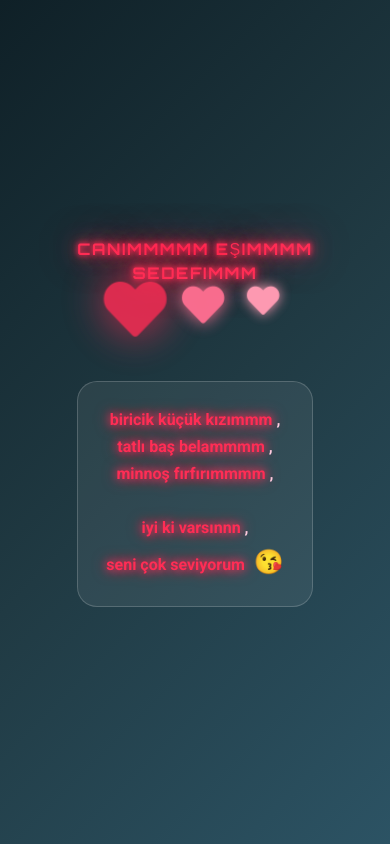
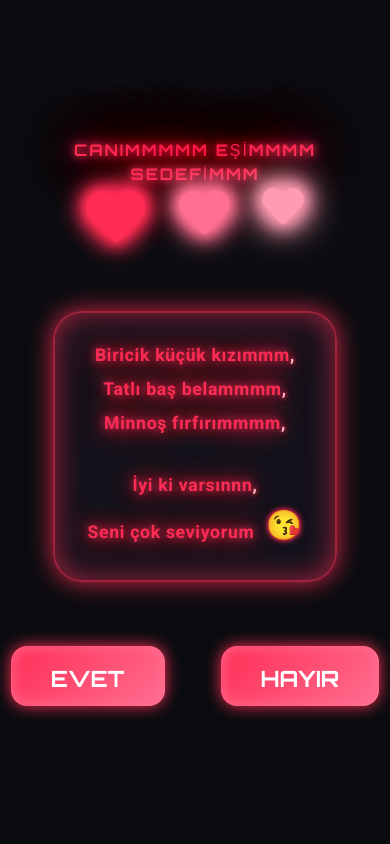
Before and after one commit to tasemre/sedef, a plain HTML site: page index.html in a window 390 px wide. Drawn offline with nearby package versions, Linux system fonts and the light colour scheme.

Commit message:
Update index.html

```diff
--- a/index.html
+++ b/index.html
@@ -1,60 +1,67 @@
-<html lang="en">
- <head>
-  <meta charset="utf-8"/>
-  <meta content="width=device-width, initial-scale=1" name="viewport"/>
-  <title>
-   Sevgiliye Aşk Mesajı
-  </title>
-  <script src="https://cdn.tailwindcss.com">
-  </script>
-  <link href="https://cdnjs.cloudflare.com/ajax/libs/font-awesome/5.15.3/css/all.min.css" rel="stylesheet"/>
+<!DOCTYPE html>
+<html lang="tr">
+<head>
+  <meta charset="utf-8" />
+  <meta content="width=device-width, initial-scale=1" name="viewport" />
+  <title>Sevgiliye Aşk Mesajı</title>
+  <script src="https://cdn.tailwindcss.com"></script>
+  <link
+    href="https://cdnjs.cloudflare.com/ajax/libs/font-awesome/5.15.3/css/all.min.css"
+    rel="stylesheet"
+  />
   <style>
-   @import url('https://fonts.googleapis.com/css2?family=Orbitron:wght@700&family=Roboto:wght@400;700&display=swap');
+    @import url("https://fonts.googleapis.com/css2?family=Orbitron:wght@700&family=Roboto:wght@400;700&display=swap");
 
+    /* === Arka plan koyulaştırıldı, sadeleştirildi === */
     body {
-      font-family: 'Roboto', sans-serif;
-      background: linear-gradient(135deg, #0f2027, #203a43, #2c5364);
-      color: #e0e7ff;
+      font-family: "Roboto", sans-serif;
+      background: #0b0c10; /* koyu siyahımsı ton */
       min-height: 100vh;
+      margin: 0;
       display: flex;
       flex-direction: column;
       justify-content: center;
       align-items: center;
       padding: 2rem;
       user-select: none;
+      overflow-x: hidden;
     }
 
     h1 {
-      font-family: 'Orbitron', sans-serif;
-      letter-spacing: 0.15em;
+      font-family: "Orbitron", sans-serif;
+      letter-spacing: 0.18em;
       text-transform: uppercase;
       text-align: center;
-      font-size: 4.5rem;
+      font-size: 5rem;
       color: #ff2d55;
       text-shadow:
-        0 0 5px #ff2d55,
-        0 0 10px #ff2d55,
-        0 0 20px #ff2d55,
-        0 0 40px #ff2d55;
+        0 0 7px #ff2d55,
+        0 0 15px #ff2d55,
+        0 0 30px #ff2d55,
+        0 0 60px #ff2d55,
+        0 0 90px #ff2d55;
       animation: neonPulse 2.5s ease-in-out infinite alternate;
-      margin-bottom: 1.5rem;
+      margin-bottom: 2rem;
+      user-select: text;
     }
 
     @keyframes neonPulse {
       0% {
         text-shadow:
-          0 0 5px #ff2d55,
-          0 0 10px #ff2d55,
-          0 0 20px #ff2d55,
-          0 0 40px #ff2d55;
+          0 0 7px #ff2d55,
+          0 0 15px #ff2d55,
+          0 0 30px #ff2d55,
+          0 0 60px #ff2d55,
+          0 0 90px #ff2d55;
         color: #ff2d55;
       }
       100% {
         text-shadow:
-          0 0 10px #ff6f91,
-          0 0 20px #ff6f91,
+          0 0 15px #ff6f91,
           0 0 30px #ff6f91,
-          0 0 50px #ff6f91;
+          0 0 45px #ff6f91,
+          0 0 75px #ff6f91,
+          0 0 120px #ff6f91;
         color: #ff6f91;
       }
     }
@@ -62,200 +69,296 @@
     .heart-container {
       display: flex;
       justify-content: center;
-      gap: 1.5rem;
-      margin-bottom: 3rem;
+      gap: 2rem;
+      margin-bottom: 4rem;
+      perspective: 800px;
     }
 
     .heart-icon {
       color: #ff2d55;
-      filter: drop-shadow(0 0 6px #ff2d55);
-      animation: heartBeat 1.5s ease-in-out infinite;
-      transition: filter 0.3s ease;
-      font-size: 4.5rem;
+      filter: drop-shadow(0 0 8px #ff2d55);
+      animation: heartBeat 1.6s cubic-bezier(0.68, -0.55, 0.27, 1.55) infinite;
+      font-size: 5rem;
+      cursor: default;
+      transform-origin: center bottom;
+      transition: filter 0.4s ease, transform 0.4s ease;
+      will-change: transform, filter;
+      text-shadow:
+        0 0 10px #ff2d55,
+        0 0 20px #ff2d55,
+        0 0 30px #ff2d55;
+      user-select: none;
     }
 
     .heart-icon:nth-child(2) {
-      animation-delay: 0.3s;
+      animation-delay: 0.25s;
       color: #ff6f91;
-      filter: drop-shadow(0 0 8px #ff6f91);
-      font-size: 3.75rem;
+      filter: drop-shadow(0 0 10px #ff6f91);
+      font-size: 4.25rem;
+      text-shadow:
+        0 0 12px #ff6f91,
+        0 0 22px #ff6f91,
+        0 0 32px #ff6f91;
     }
 
     .heart-icon:nth-child(3) {
-      animation-delay: 0.6s;
+      animation-delay: 0.5s;
       color: #ff9bb3;
-      filter: drop-shadow(0 0 10px #ff9bb3);
-      font-size: 3rem;
+      filter: drop-shadow(0 0 12px #ff9bb3);
+      font-size: 3.5rem;
+      text-shadow:
+        0 0 15px #ff9bb3,
+        0 0 25px #ff9bb3,
+        0 0 40px #ff9bb3;
     }
 
     @keyframes heartBeat {
-      0%, 100% {
-        transform: scale(1);
-        filter: drop-shadow(0 0 6px currentColor);
+      0%,
+      100% {
+        transform: scale(1) rotate(0deg);
+        filter: drop-shadow(0 0 8px currentColor);
         opacity: 1;
       }
       50% {
-        transform: scale(1.4);
-        filter: drop-shadow(0 0 20px currentColor);
-        opacity: 0.8;
+        transform: scale(1.5) rotate(15deg);
+        filter: drop-shadow(0 0 25px currentColor);
+        opacity: 0.9;
       }
     }
 
+    /* === Mesaj kutusunu koyu ve opak yaptık === */
     .message-box {
-      max-width: 520px;
-      background: rgba(255 255 255 / 0.07);
-      border: 1px solid rgba(255 255 255 / 0.18);
-      border-radius: 1.25rem;
-      padding: 2rem 2.5rem;
+      max-width: 540px;
+      background: rgba(20, 20, 30, 0.85);
+      border: 2px solid rgba(255, 45, 85, 0.6);
+      border-radius: 1.8rem;
+      padding: 2.5rem 3rem;
       box-shadow:
-        0 0 15px rgba(255 45 85, 0.35),
-        inset 0 0 20px rgba(255 45 85, 0.25);
-      font-size: 1.375rem;
-      line-height: 1.7;
+        0 0 25px rgba(255, 45, 85, 0.85),
+        inset 0 0 30px rgba(255, 45, 85, 0.6);
+      font-size: 1.5rem;
+      line-height: 2;
       color: #ffd6e8;
       font-weight: 700;
       text-align: center;
-      font-family: 'Roboto', sans-serif;
+      font-family: "Roboto", sans-serif;
       position: relative;
       user-select: text;
+      letter-spacing: 0.04em;
+      text-shadow:
+        0 0 4px #ff2d55,
+        0 0 7px #ff2d55;
+      transition: box-shadow 0.3s ease;
+      margin-bottom: 3rem;
+    }
+    .message-box:hover {
+      box-shadow:
+        0 0 45px rgba(255, 45, 85, 1),
+        inset 0 0 50px rgba(255, 45, 85, 0.8);
     }
 
     .highlight {
       color: #ff2d55;
       font-weight: 900;
       text-shadow:
-        0 0 8px #ff2d55,
-        0 0 15px #ff2d55;
+        0 0 10px #ff2d55,
+        0 0 25px #ff2d55,
+        0 0 35px #ff2d55;
       animation: flicker 3s linear infinite;
       cursor: default;
+      user-select: text;
+      display: inline-block;
+      margin-bottom: 0.35rem;
     }
 
     @keyframes flicker {
-      0%, 19%, 21%, 23%, 25%, 54%, 56%, 100% {
+      0%,
+      19%,
+      21%,
+      23%,
+      25%,
+      54%,
+      56%,
+      100% {
         opacity: 1;
         text-shadow:
-          0 0 8px #ff2d55,
-          0 0 15px #ff2d55;
+          0 0 10px #ff2d55,
+          0 0 25px #ff2d55,
+          0 0 35px #ff2d55;
       }
-      20%, 22%, 24%, 55% {
-        opacity: 0.4;
+      20%,
+      22%,
+      24%,
+      55% {
+        opacity: 0.3;
         text-shadow: none;
       }
     }
 
     .emoji {
       display: inline-block;
-      margin-left: 0.3rem;
-      animation: bounceEmoji 2.5s ease-in-out infinite;
-      font-size: 1.5rem;
+      margin-left: 0.4rem;
+      animation: bounceEmoji 2.8s ease-in-out infinite;
+      font-size: 1.8rem;
+      user-select: none;
     }
 
     @keyframes bounceEmoji {
-      0%, 100% {
+      0%,
+      100% {
         transform: translateY(0);
       }
       50% {
-        transform: translateY(-6px);
+        transform: translateY(-8px);
       }
     }
 
-    .tech-icons {
-      margin-top: 3.5rem;
+    /* --- Butonlar --- */
+    .proposal-container {
       display: flex;
       justify-content: center;
       gap: 2.5rem;
-      flex-wrap: wrap;
+      margin-top: 1rem;
+      user-select: none;
+      position: relative;
+      width: 100%;
+      max-width: 600px;
     }
 
-    .tech-icons img {
-      width: 96px;
-      height: 96px;
-      border-radius: 1.25rem;
+    button.proposal-btn {
+      background: linear-gradient(135deg, #ff2d55, #ff6f91);
+      border: none;
+      border-radius: 1rem;
+      padding: 1rem 2.5rem;
+      font-size: 1.4rem;
+      font-weight: 900;
+      color: white;
+      cursor: pointer;
       box-shadow:
-        0 0 15px rgba(255 45 85, 0.6),
-        inset 0 0 10px rgba(255 45 85, 0.3);
-      transition: transform 0.3s ease, box-shadow 0.3s ease;
-      cursor: default;
-      filter: drop-shadow(0 0 8px #ff2d55);
+        0 0 15px #ff2d55,
+        inset 0 0 15px #ff6f91;
+      transition: all 0.3s ease;
+      text-transform: uppercase;
+      font-family: "Orbitron", sans-serif;
+      user-select: none;
+      position: relative;
+      overflow: hidden;
+      min-width: 120px;
+      flex-shrink: 0;
+      text-align: center;
+    }
+    button.proposal-btn:hover {
+      box-shadow:
+        0 0 30px #ff2d55,
+        inset 0 0 25px #ff6f91;
+      transform: scale(1.05);
     }
 
-    .tech-icons img:hover {
-      transform: scale(1.15) rotate(5deg);
-      box-shadow:
-        0 0 25px #ff2d55,
-        inset 0 0 20px #ff2d55;
+    /* Hayır butonunun kaçma animasyonu için geçiş */
+    button#noBtn {
+      position: absolute;
+      top: 0;
+      left: calc(50% + 80px); /* başlangıç sağ taraf */
+      transition: top 0.4s ease, left 0.4s ease;
     }
 
+    button#yesBtn {
+      position: absolute;
+      top: 0;
+      left: calc(50% - 160px); /* başlangıç sol taraf */
+    }
+
+    /* Responsive */
     @media (max-width: 480px) {
       h1 {
-        font-size: 3rem;
-        letter-spacing: 0.1em;
+        font-size: 3.2rem;
+        letter-spacing: 0.12em;
+        margin-bottom: 1.2rem;
       }
       .heart-icon {
-        font-size: 3rem !important;
+        font-size: 3.8rem !important;
       }
       .heart-icon:nth-child(2) {
-        font-size: 2.5rem !important;
+        font-size: 3.2rem !important;
       }
       .heart-icon:nth-child(3) {
-        font-size: 2rem !important;
+        font-size: 2.6rem !important;
       }
       .message-box {
-        font-size: 1rem;
-        padding: 1.5rem 1.75rem;
+        font-size: 1.1rem;
+        padding: 1.8rem 2rem;
         max-width: 90vw;
+        line-height: 1.6;
       }
-      .tech-icons {
-        gap: 1.5rem;
+      .proposal-container {
+        max-width: 90vw;
+        height: 60px;
       }
-      .tech-icons img {
-        width: 72px;
-        height: 72px;
+      button#noBtn,
+      button#yesBtn {
+        position: static;
+        margin: 0 0.5rem;
+        transform: none !important;
       }
     }
   </style>
- </head>
- <body>
-  <h1>
-   canımmmmm eşimmmm Sedefimmm
-  </h1>
+</head>
+<body>
+  <h1>Canımmmmm Eşimmmm Sedefimmm</h1>
   <div aria-hidden="true" class="heart-container">
-   <i class="fas fa-heart heart-icon">
-   </i>
-   <i class="fas fa-heart heart-icon">
-   </i>
-   <i class="fas fa-heart heart-icon">
-   </i>
+    <i class="fas fa-heart heart-icon"></i>
+    <i class="fas fa-heart heart-icon"></i>
+    <i class="fas fa-heart heart-icon"></i>
   </div>
   <div aria-label="Sevgiliye aşk dolu mesaj" class="message-box" role="region">
-   <span class="highlight">
-    biricik küçük kızımmm
-   </span>
-   ,
-   <br/>
-   <span class="highlight">
-    tatlı baş belammmm
-   </span>
-   ,
-   <br/>
-   <span class="highlight">
-    minnoş fırfırımmmm
-   </span>
-   ,
-   <br/>
-   <br/>
-   <span class="highlight">
-    iyi ki varsınnn
-   </span>
-   ,
-   <br/>
-   <span class="highlight">
-    seni çok seviyorum
-   </span>
-   <span aria-label="Öpücük emojisi" class="emoji" role="img">
-    😘
-   </span>
+    <span class="highlight">Biricik küçük kızımmm</span>,
+    <br />
+    <span class="highlight">Tatlı baş belammmm</span>,
+    <br />
+    <span class="highlight">Minnoş fırfırımmmm</span>,
+    <br /><br />
+    <span class="highlight">İyi ki varsınnn</span>,
+    <br />
+    <span class="highlight">Seni çok seviyorum</span>
+    <span aria-label="Öpücük emojisi" class="emoji" role="img">😘</span>
   </div>
 
- </body>
+  <!-- Evlilik Teklifi -->
+  <div aria-label="Evlilik teklif butonları" class="proposal-container" role="region">
+    <button id="yesBtn" class="proposal-btn" aria-label="Evet, evlenirim">Evet</button>
+    <button id="noBtn" class="proposal-btn" aria-label="Hayır, evlenmem">Hayır</button>
+  </div>
+
+  <script>
+    const noBtn = document.getElementById("noBtn");
+    const yesBtn = document.getElementById("yesBtn");
+
+    // Sayfa genişliği ve yükseklik hesapları
+    const container = document.querySelector(".proposal-container");
+    const containerRect = container.getBoundingClientRect();
+
+    function getRandomPosition() {
+      // container içinde random bir pozisyon (button boyutu hesaba katılıyor)
+      const maxX = container.clientWidth - noBtn.offsetWidth;
+      const maxY = container.clientHeight - noBtn.offsetHeight;
+
+      // %10-90 arası bırak, kenarlara yapışmasın
+      const randomX = Math.floor(Math.random() * (maxX * 0.8)) + maxX * 0.1;
+      const randomY = Math.floor(Math.random() * (maxY * 0.8)) + maxY * 0.1;
+
+      return { x: randomX, y: randomY };
+    }
+
+    noBtn.addEventListener("mouseenter", () => {
+      // Kaçacak, ama sürekli tıklanabilir kalacak
+      const pos = getRandomPosition();
+      noBtn.style.left = pos.x + "px";
+      noBtn.style.top = pos.y + "px";
+    });
+
+    yesBtn.addEventListener("click", () => {
+      alert("Tebrikler! Bir ömür boyu mutluluklar dilerim ❤️💍");
+    });
+  </script>
+</body>
 </html>
```
